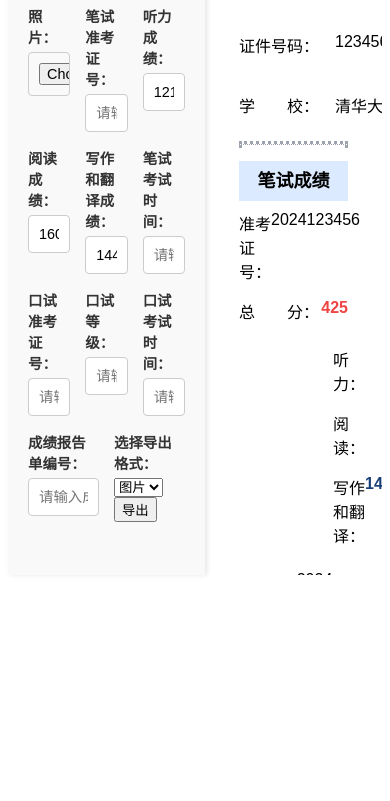
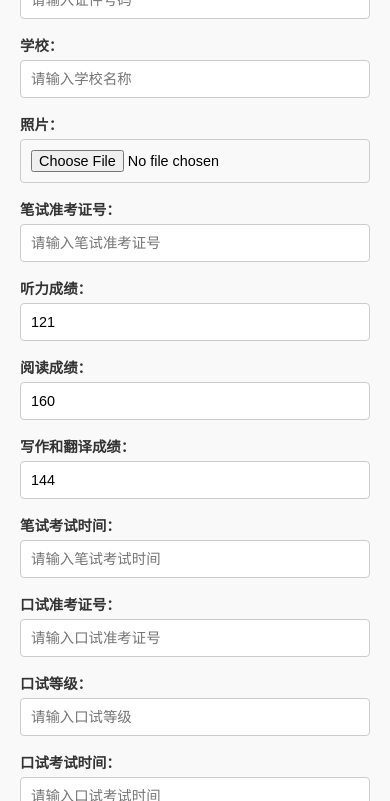
Before and after one commit to idefun/CET, a plain HTML site: page index.html in a window 390 px wide. Shown: the part 277-1078 px from the top of the page. Before the commit the page ends 860 px from the top, so only its background shows below. Drawn offline with nearby package versions, Linux system fonts and the light colour scheme.

Commit message:
Update styles.css

```diff
--- a/styles.css
+++ b/styles.css
@@ -1,3 +1,21 @@
+/* 全局样式 */
+html {
+    font-family: "Microsoft YaHei", sans-serif;
+    box-sizing: border-box;
+}
+
+*,
+*::before,
+*::after {
+    box-sizing: inherit;
+}
+
+body {
+    margin: 0;
+    padding: 0;
+}
+
+/* 现有样式保持不变 */
 .max-w-2xl {
     max-width: 42rem;
 }
@@ -194,7 +212,6 @@ h2 {
     /* 子元素拉伸以填充宽度 */
 }
 
-
 /* 设置科目描述（听力、阅读等）的整体样式 */
 .ml-24.pl-4.space-y-2 .flex .inline-block:nth-child(1) {
     display: inline-flex;
@@ -227,7 +244,6 @@ h2 {
 .ml-70 {
     margin-left: 70px;
 }
-
 
 .editor-preview-container {
     display: flex;
@@ -286,6 +302,46 @@ h2 {
 #preview-photo {
     background-size: cover;
     background-position: center;
+}
+
+/* 媒体查询：手机屏幕（最大宽度 767px） */
+@media (max-width: 767px) {
+    .editor-preview-container {
+        flex-direction: column;
+        height: auto;
+    }
+
+    .editor,
+    .preview {
+        flex: none;
+        width: 100%;
+    }
+
+    .editor-row {
+        flex-direction: column;
+    }
+
+    .text-2xl {
+        font-size: 1.2rem;
+        line-height: 1.5rem;
+    }
+
+    .text-lg {
+        font-size: 1rem;
+        line-height: 1.3rem;
+    }
+
+    .ml-24 {
+        margin-left: 2rem;
+    }
+
+    .w-24,
+    .w-32,
+    .w-48,
+    .w-28,
+    .w-36 {
+        width: auto;
+    }
 }
 
 /* 以下原样式保持不变 */
```
